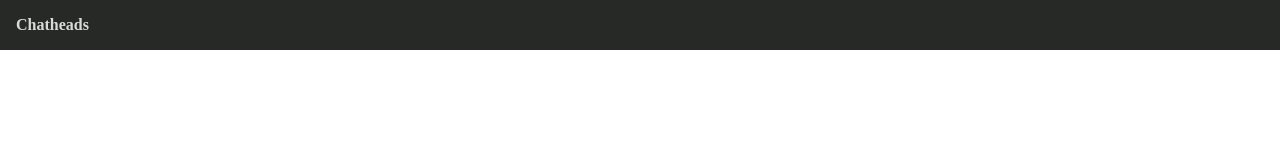
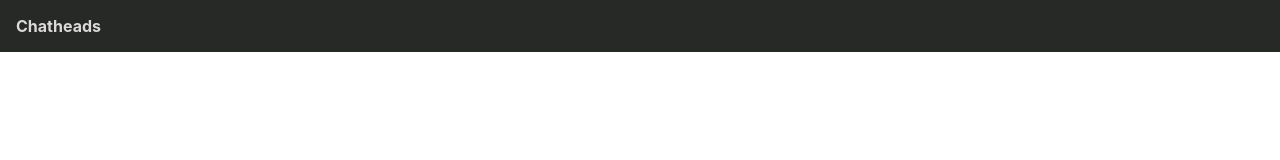
Before and after one commit to shreyash616/chatheads, a React (Create React App) app in the folder chatheads-ui/: page / in a window 1280 px wide. Shown: the top 160 px of the page. Built offline with nearby package versions, Linux system fonts and the light colour scheme.

Commit message:
updated navbar

```diff
--- a/chatheads-ui/src/common/components/navigation-bar/index.js
+++ b/chatheads-ui/src/common/components/navigation-bar/index.js
@@ -1,27 +1,34 @@
 import React, {useState, useEffect} from 'react'
 import PropTypes from 'prop-types'
 import {
-    NavBar,
-    NavBarWrapper
+    Navbar,
+    NavbarWrapper,
+    NavbarBrand
 } from './styles'
-// import icon from '../../../chatheads.ico'
+import styleVals from '../../styleVals/global'
 
-const AppNavBar = (props) => {
+const AppNavbar = (props) => {
     return (
-        <NavBarWrapper>
-            <NavBar
-                colorMode={props.colorMode}
-            >
-                {/* <img src={icon}></img> */}
-                {props.title}
-            </NavBar>
-        </NavBarWrapper>
+        <NavbarWrapper>
+          <Navbar
+            colorMode={props.colorMode}
+            brandLink={props.brandLink}
+          >
+            <NavbarBrand>{props.title}</NavbarBrand>
+          </Navbar>
+        </NavbarWrapper>
     )
 }
 
-AppNavBar.propTypes = {
-    title: PropTypes.string,
-    colorMode: PropTypes.string
+AppNavbar.defaultProps = {
+    colorMode: styleVals.color.dark,
+    brandLink: '#'
 }
 
-export default AppNavBar
+AppNavbar.propTypes = {
+    title: PropTypes.string,
+    colorMode: PropTypes.string,
+    brandLink: PropTypes.string
+}
+
+export default AppNavbar
--- a/chatheads-ui/src/common/components/navigation-bar/styles.js
+++ b/chatheads-ui/src/common/components/navigation-bar/styles.js
@@ -1,9 +1,9 @@
 import styled from 'styled-components'
 import styleVals from '../../styleVals/global'
 
-export const NavBar = styled.nav`
+export const Navbar = styled.div`
     width: 100%;
-    font-family: ${styleVals.fonts.segoeUI};
+    font-family: ${styleVals.fonts.wordFont};
     font-weight: bold;
     vertical-align: center;
     padding: ${styleVals.dimensions.spacing16};
@@ -17,7 +17,14 @@ export const NavBar = styled.nav`
         color: styleVals.color.dark
     })}
 `
-export const NavBarWrapper = styled.div`
+export const NavbarBrand = styled.span`
+    font-size: ${styleVals.dimensions.spacing22};
+    &: hover{
+        cursor: pointer;
+    }
+`
+
+export const NavbarWrapper = styled.div`
     display: flex;
     flex-direction: row;
 `
```
